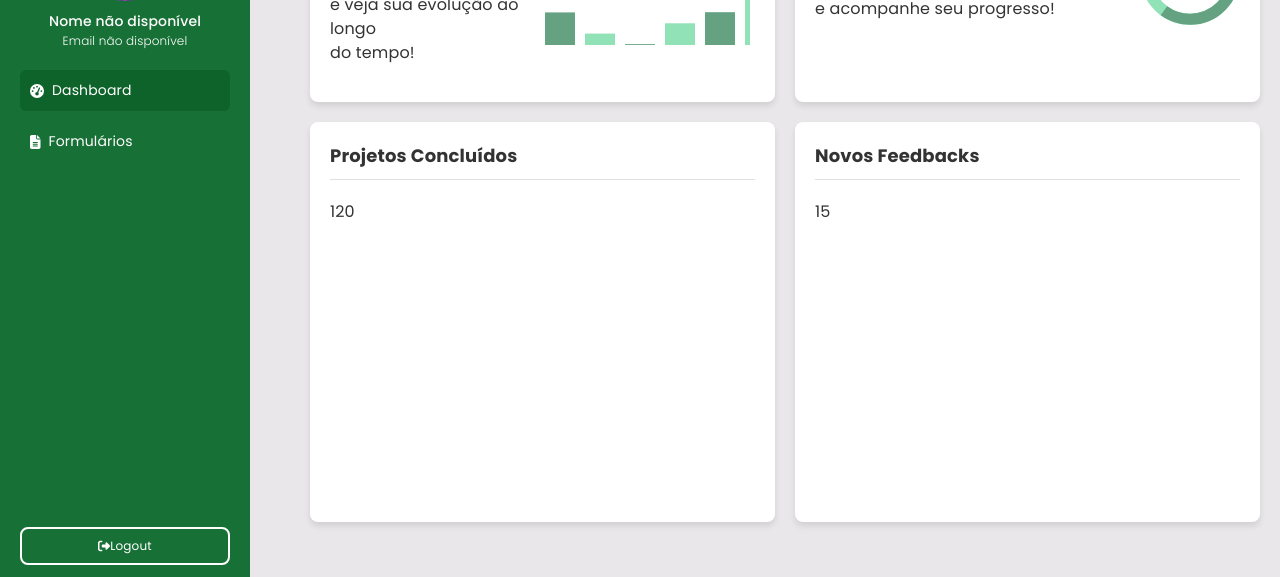
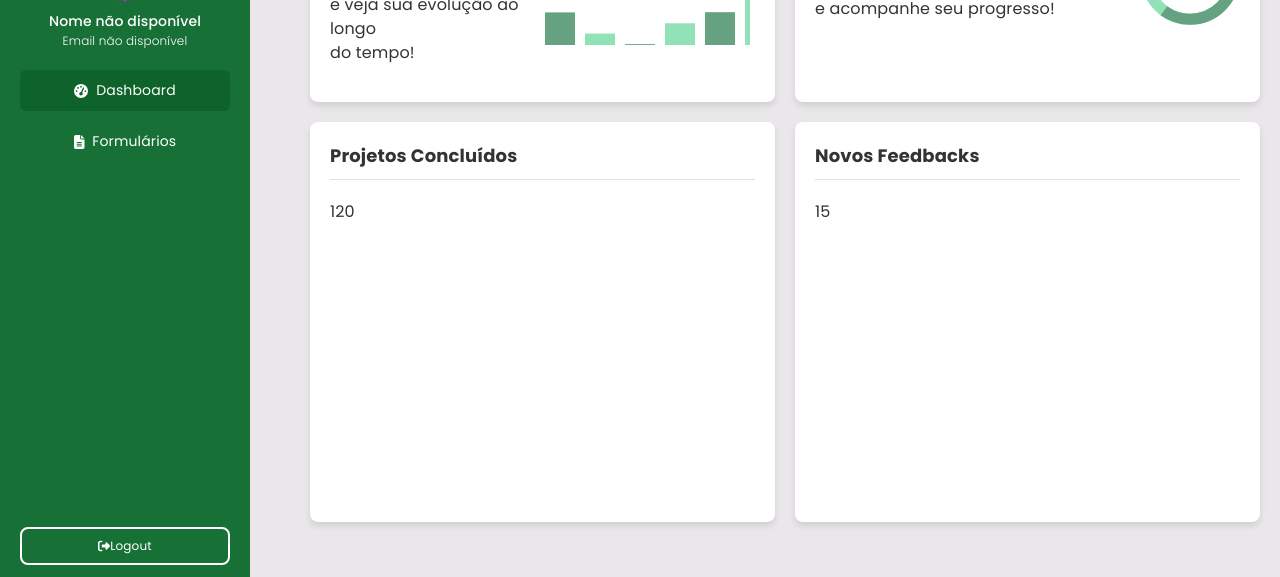
Before and after one commit to Phoenix-Team-Fatec/OAK-RH, a React (Vite) app in the folder parent/frontend/: page /dashboard-user in a window 1280 px wide. Shown: the part 215-792 px from the top of the page. Built offline with nearby package versions, Linux system fonts and the light colour scheme; no server answers.

Commit message:
Adjusting Sidebar User

```diff
--- a/parent/frontend/src/components/SidebarUser/SidebarUser.css
+++ b/parent/frontend/src/components/SidebarUser/SidebarUser.css
@@ -12,7 +12,6 @@
   .sidebar-user {
     display: flex;
     flex-direction: column;
-    align-items: flex-start;
     height: 100vh;
     width: 230px;
     position: fixed;
@@ -111,12 +110,16 @@
     display: flex;
     flex-direction: column;
     width: 100%;
+    align-items: center;
   }
 
   .menu-sidebar-user li {
     width: 100%;
     margin-bottom: 10px;
     font-size: 14px;
+    display: flex;
+    align-items: center;
+    justify-content: center;
   }
 
   .menu_span {
@@ -130,6 +133,7 @@
     align-items: center;
     padding: 10px;
     width: 100%;
+    justify-content: center;
   }
 
   .menu_span_user a.active_link {
```
